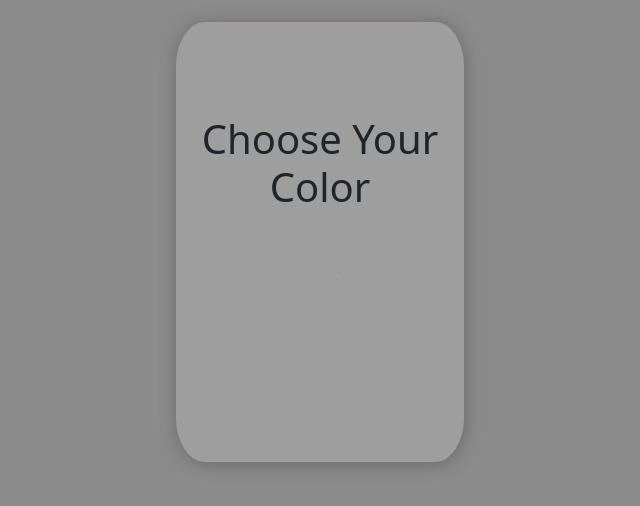
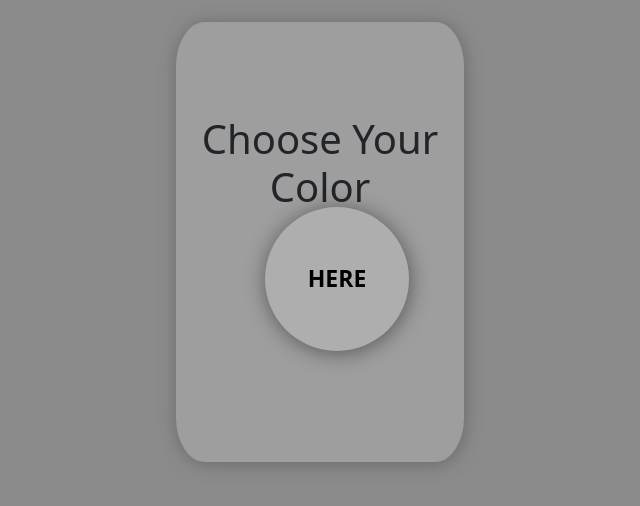
Before and after one commit to DevaanshuSingh/Choose_Color, a PHP site: page / in a window 1280 px wide, with the pointer over the restyled element. Shown: the part 158-664 px from the top of the page, without its empty margins (320-960 px from the left). Run offline with PHP 8.4, Linux system fonts and the light colour scheme.

Commit message:
Some More,

```diff
--- a/style.css
+++ b/style.css
@@ -39,7 +39,7 @@ label {
     transition: .5s ease;
 }
 label:hover{
-    scale: .01;
+    scale: 1.2;
 }
 input{
     visibility: hidden;
```
Also changed, not shown: index.php (line endings or trailing spaces).
